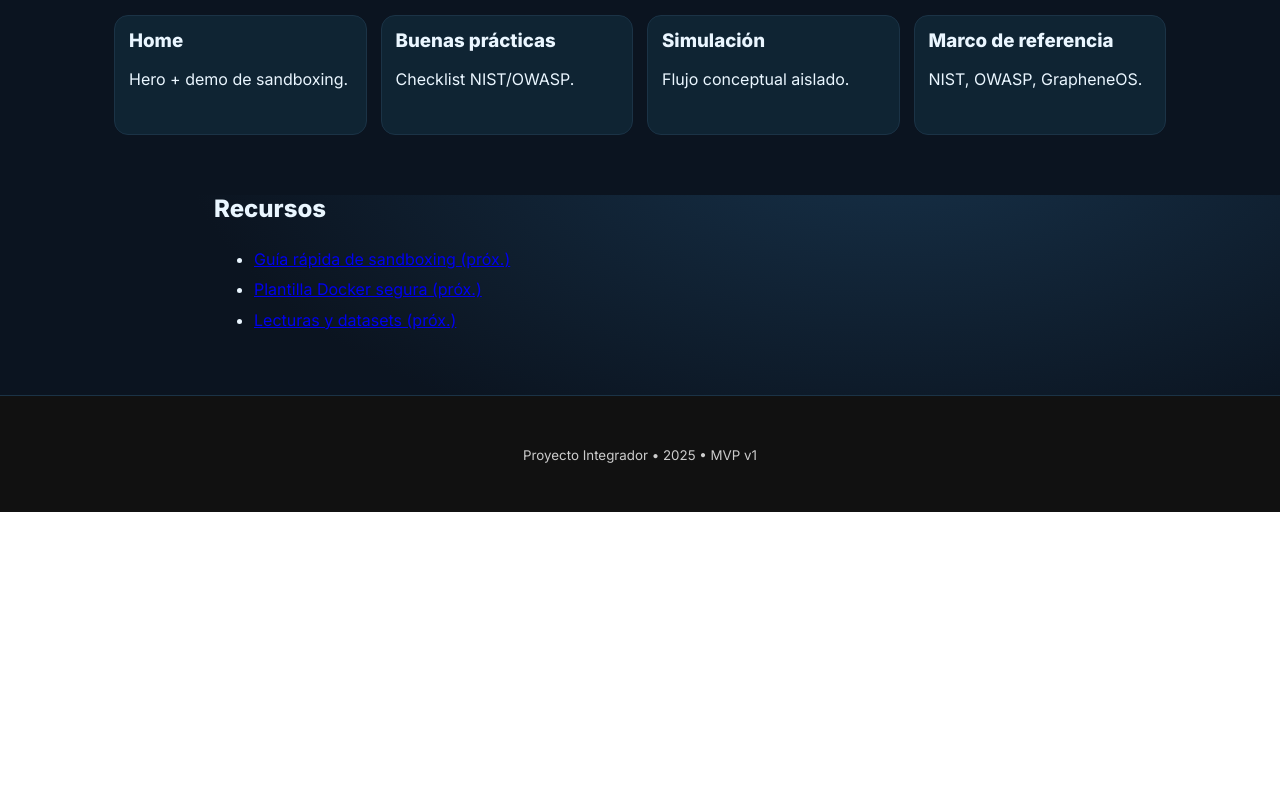
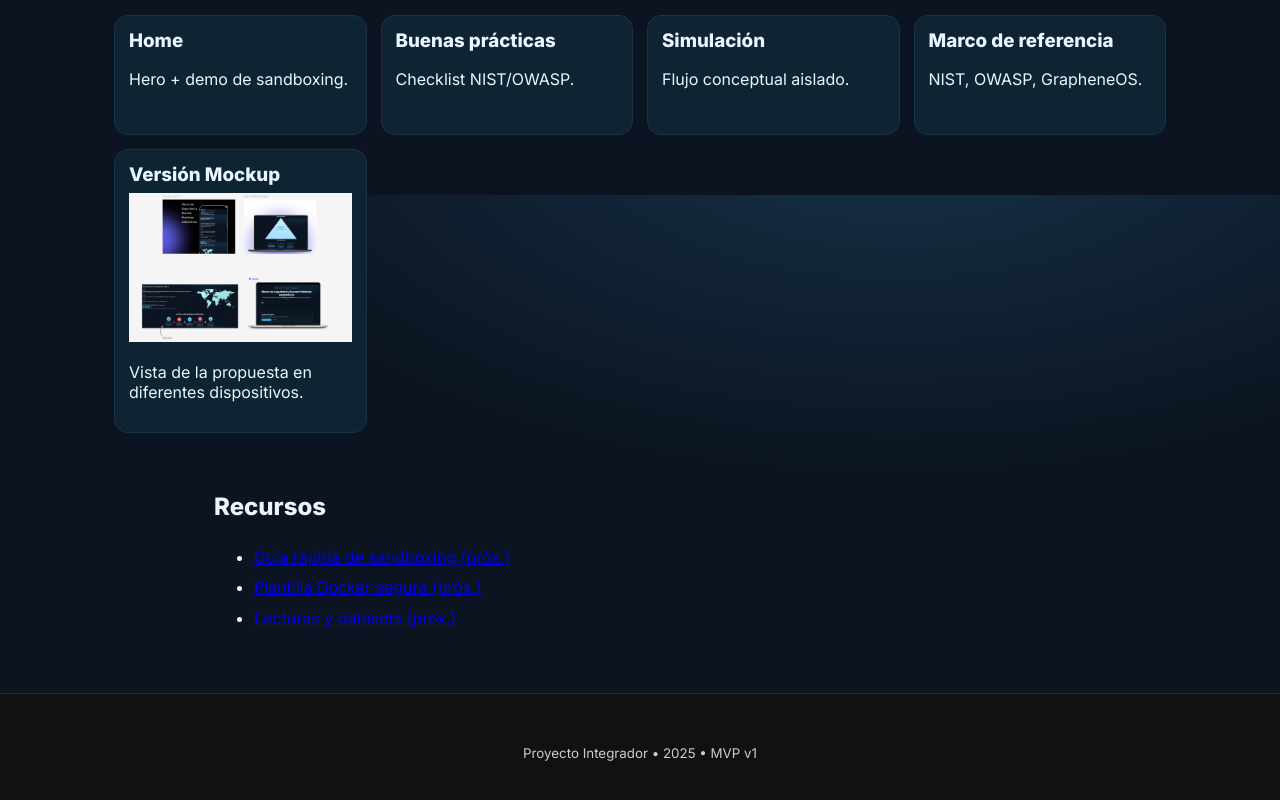
Before and after one commit to cristian18888/ProyectoIntegradorI, a plain HTML site: page Proyecto Integrador I/index.html in a window 1280 px wide. Shown: the part 3005-3805 px from the top of the page. Before the commit the page ends 3517 px from the top, so only its background shows below. Drawn offline with Linux system fonts and the light colour scheme.

Commit message:
Update index.html

```diff
--- a/Proyecto Integrador I/index.html
+++ b/Proyecto Integrador I/index.html
@@ -200,6 +200,14 @@
       <article class="card"><h3>Buenas prácticas</h3><p>Checklist NIST/OWASP.</p></article>
       <article class="card"><h3>Simulación</h3><p>Flujo conceptual aislado.</p></article>
       <article class="card"><h3>Marco de referencia</h3><p>NIST, OWASP, GrapheneOS.</p></article>
+
+       <!-- Nuevo Mockup con imagen -->
+   <article class="card big-mockup">
+  <h3>Versión Mockup</h3>
+  <img src="img/Mockup_1.png" alt="Mockup del proyecto">
+  <p>Vista de la propuesta en diferentes dispositivos.</p>
+</article>
+
     </div>
   </section>
 
```
